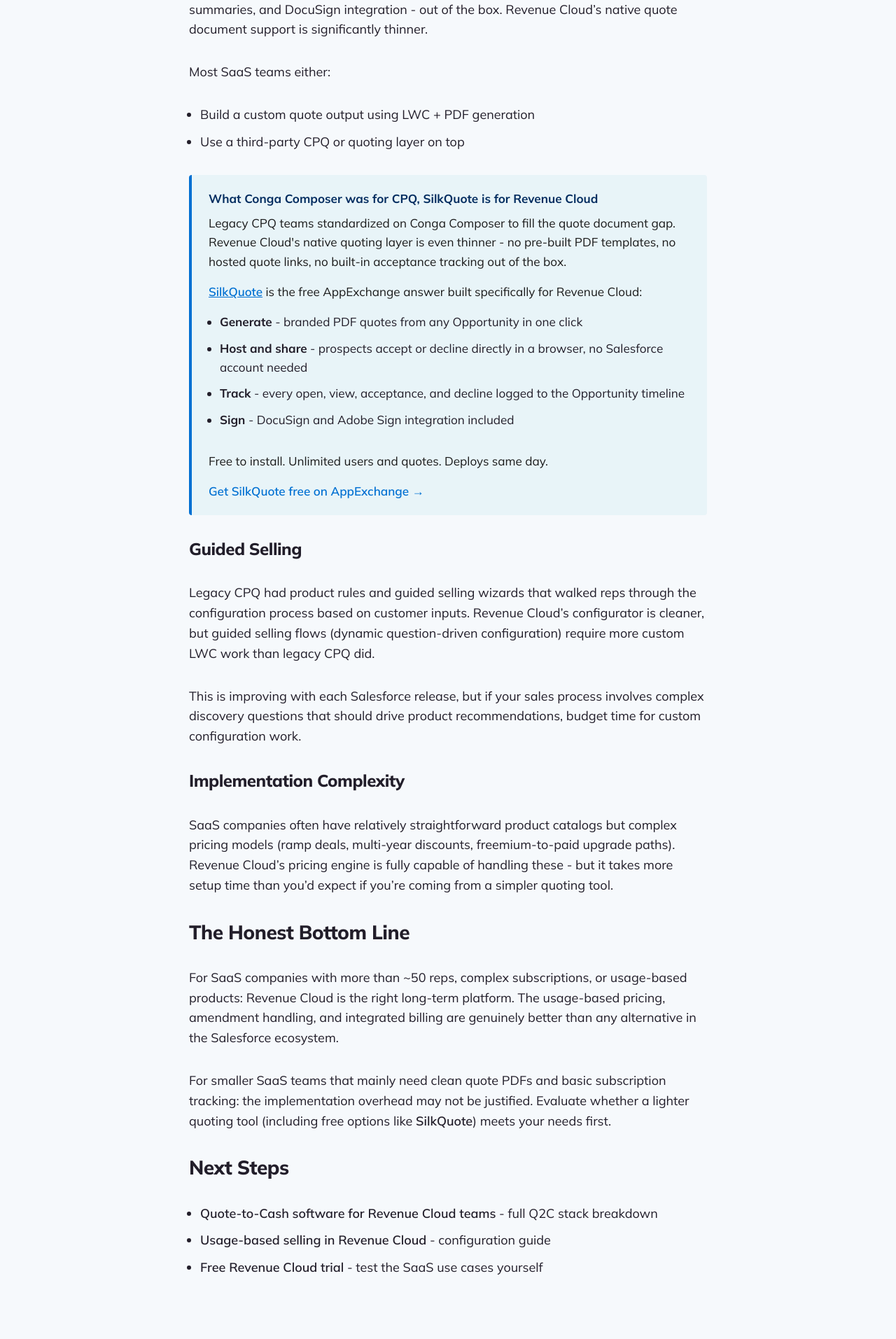
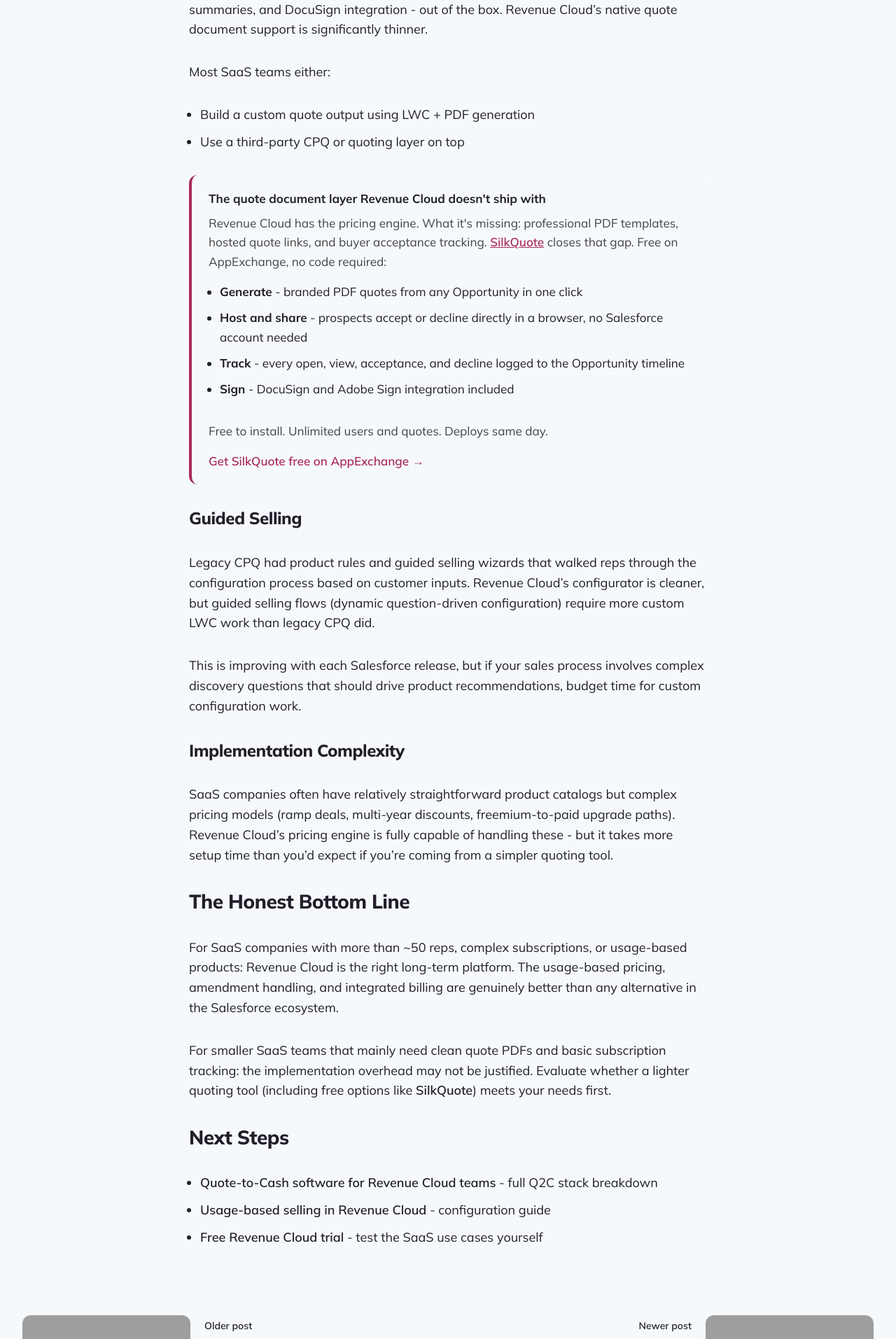
Before and after one commit to sr7d/cpqdevelopers, a Jekyll site: the page built from _posts/2026-03-22-cpq-for-saas.markdown, in a window 1280 px wide. Shown: the part 2399-4312 px from the top of the page at 70% size. Built offline with Jekyll 4.4.1, drawn with Linux system fonts in a browser that asks for light colours; grey boxes are pictures that could not be loaded.

Commit message:
every page plug

```diff
--- a/_includes/silkquote-callout.html
+++ b/_includes/silkquote-callout.html
@@ -1,9 +1,8 @@
 <div class="silkquote-callout">
   <div class="silkquote-callout__header">
-    <strong>What Conga Composer was for CPQ, SilkQuote is for Revenue Cloud</strong>
+    <strong>The quote document layer Revenue Cloud doesn't ship with</strong>
   </div>
-  <p>Legacy CPQ teams standardized on Conga Composer to fill the quote document gap. Revenue Cloud's native quoting layer is even thinner - no pre-built PDF templates, no hosted quote links, no built-in acceptance tracking out of the box.</p>
-  <p><a href="https://silkquote.com" target="_blank" rel="noopener">SilkQuote</a> is the free AppExchange answer built specifically for Revenue Cloud:</p>
+  <p>Revenue Cloud has the pricing engine. What it's missing: professional PDF templates, hosted quote links, and buyer acceptance tracking. <a href="https://silkquote.com" target="_blank" rel="noopener">SilkQuote</a> closes that gap. Free on AppExchange, no code required:</p>
   <ul>
     <li><strong>Generate</strong> - branded PDF quotes from any Opportunity in one click</li>
     <li><strong>Host and share</strong> - prospects accept or decline directly in a browser, no Salesforce account needed</li>
@@ -16,9 +15,9 @@
 
 <style>
 .silkquote-callout {
-  background: #e8f4f8;
-  border-left: 4px solid #0070d2;
-  border-radius: 4px;
+  background: #F6F9FC;
+  border-left: 4px solid #A82D5B;
+  border-radius: 12px;
   padding: 1.25rem 1.5rem;
   margin: 2rem 0;
   font-size: 0.95em;
@@ -29,23 +28,23 @@
   font-size: 1em;
 }
 .silkquote-callout__header strong {
-  color: #032d60;
+  color: #221E2A;
 }
 .silkquote-callout p {
   margin: 0 0 1rem 0;
-  color: #1a1a1a;
+  color: #414244;
 }
 .silkquote-callout a {
-  color: #0070d2;
+  color: #A82D5B;
   text-decoration: underline;
 }
 .silkquote-callout__cta {
   display: inline-block;
   font-weight: 600;
   text-decoration: none !important;
-  color: #0070d2 !important;
+  color: #A82D5B !important;
 }
 .silkquote-callout__cta:hover {
-  color: #005fb2 !important;
+  color: #221E2A !important;
 }
 </style>
--- a/_layouts/post.html
+++ b/_layouts/post.html
@@ -87,6 +87,10 @@ layout: default
       {{ content }}
     </div>
 
+    {% unless page.url contains 'free-revenue-cloud-trial' or page.silkquote_inline %}
+      {% include silkquote-callout.html %}
+    {% endunless %}
+
     {% if page.gate == true %}
       {% include content-gate.html %}
     {% endif %}
--- a/_posts/2024-10-31-comparing-salesforce-cpq-to-revenue-cloud.markdown
+++ b/_posts/2024-10-31-comparing-salesforce-cpq-to-revenue-cloud.markdown
@@ -8,6 +8,7 @@ image: /images/RevCPQCompare.png
 image_caption:
 tags: [revenue-cloud,legacy-cpq]
 featured:
+silkquote_inline: true
 video_embed:
 ---
 # Revenue Lifecycle Management (RLM)
--- a/_posts/2026-03-22-best-cpq-tools-for-salesforce.markdown
+++ b/_posts/2026-03-22-best-cpq-tools-for-salesforce.markdown
@@ -8,6 +8,7 @@ image: /images/RevCPQCompare.png
 image_caption:
 tags: [revenue-cloud, legacy-cpq]
 featured:
+silkquote_inline: true
 video_embed:
 ---
 # Best CPQ Tools for Salesforce in 2026
--- a/_posts/2026-03-22-cpq-for-saas.markdown
+++ b/_posts/2026-03-22-cpq-for-saas.markdown
@@ -8,6 +8,7 @@ image: /images/RevCPQCompare.png
 image_caption:
 tags: [revenue-cloud]
 featured:
+silkquote_inline: true
 video_embed:
 ---
 # CPQ for SaaS: What Salesforce Revenue Cloud Gets Right (and Wrong)
--- a/_posts/2026-03-22-quote-to-cash-software-revenue-cloud.markdown
+++ b/_posts/2026-03-22-quote-to-cash-software-revenue-cloud.markdown
@@ -8,6 +8,7 @@ image: /images/RevCPQCompare.png
 image_caption:
 tags: [revenue-cloud]
 featured:
+silkquote_inline: true
 video_embed:
 ---
 # Quote-to-Cash Software for Salesforce Revenue Cloud Teams
```
